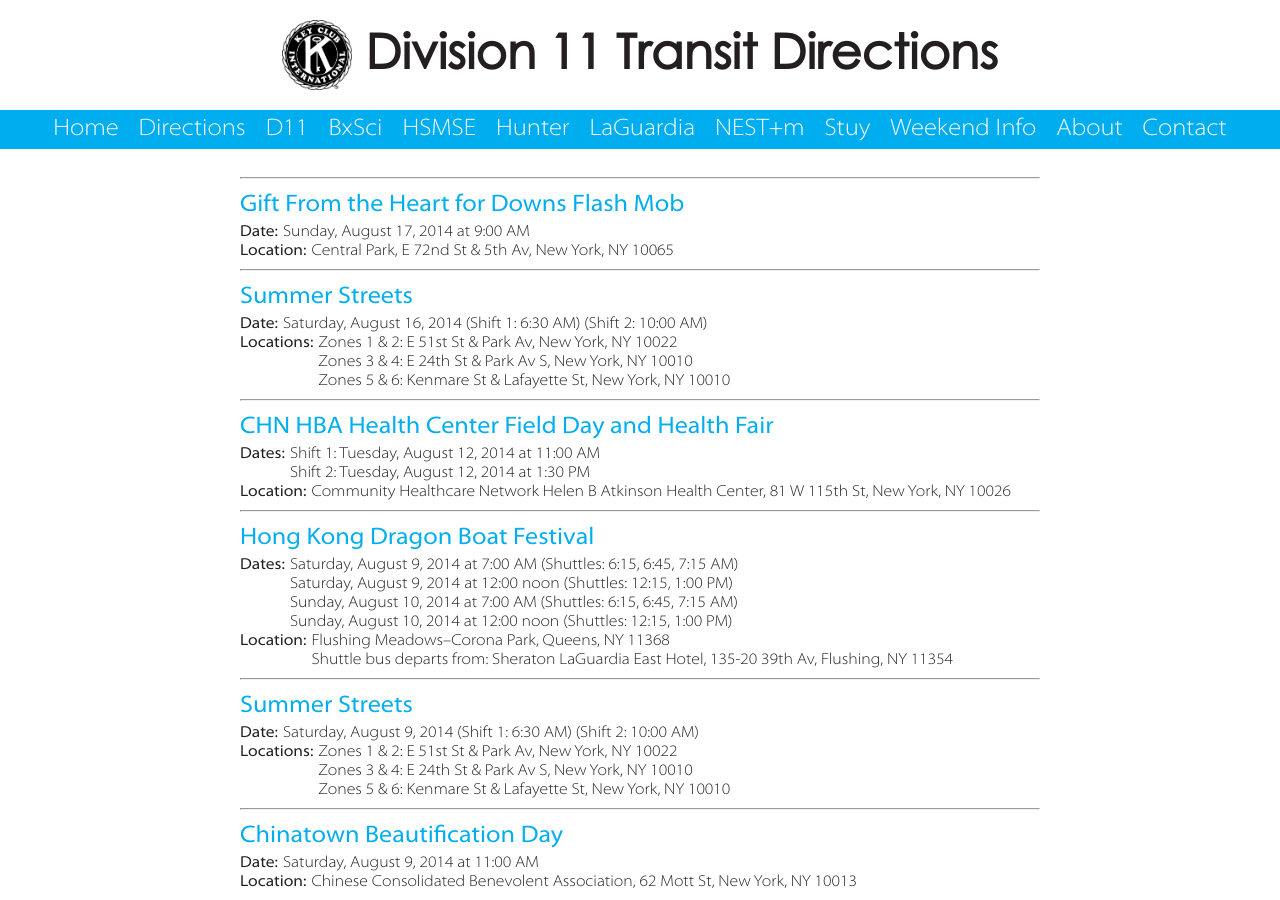
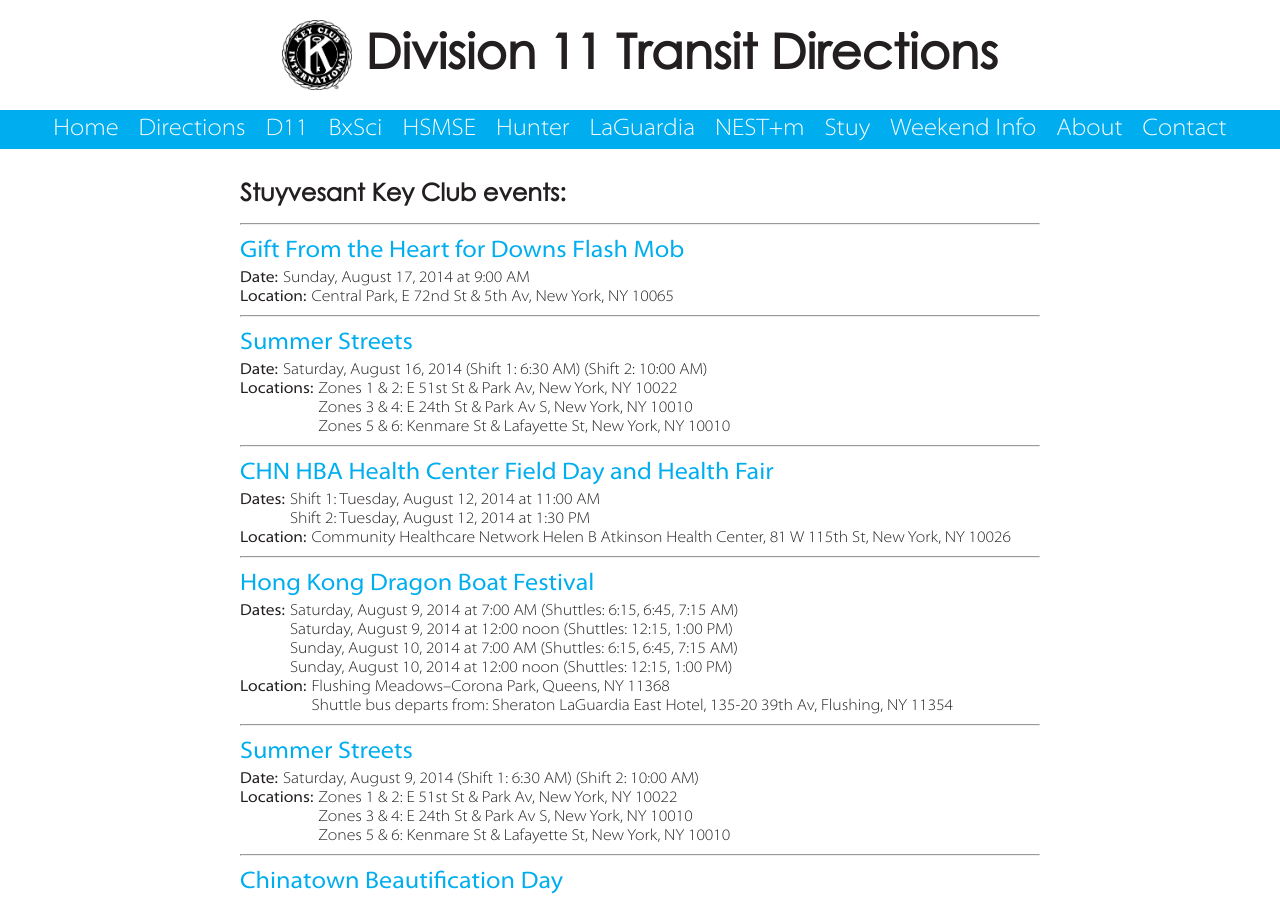
Before and after one commit to d11directions/d11directions.github.io, a Jekyll site: the page built from stuy/events/index.html, in a window 1280 px wide and 900 px high. Built offline with Jekyll 4.4.1, drawn with Linux system fonts in a browser that asks for light colours; some of the changed text lies outside the part shown.

Commit message:
[Redesign] Add club all layout to pages

```diff
--- a/stuy/events/index.html
+++ b/stuy/events/index.html
@@ -1,8 +1,8 @@
 ---
-layout: default
+layout: club_all
 title: Stuyvesant Key Club events
+website: http://stuykc.org/
 ---
-<hr align="LEFT">
 {% for tag in site.tags.stuy %}
   <p><span class="index_title"><a href="{{ tag.url }}">{{ tag.title }}</a></span><br>
   <table><tbody>
```
